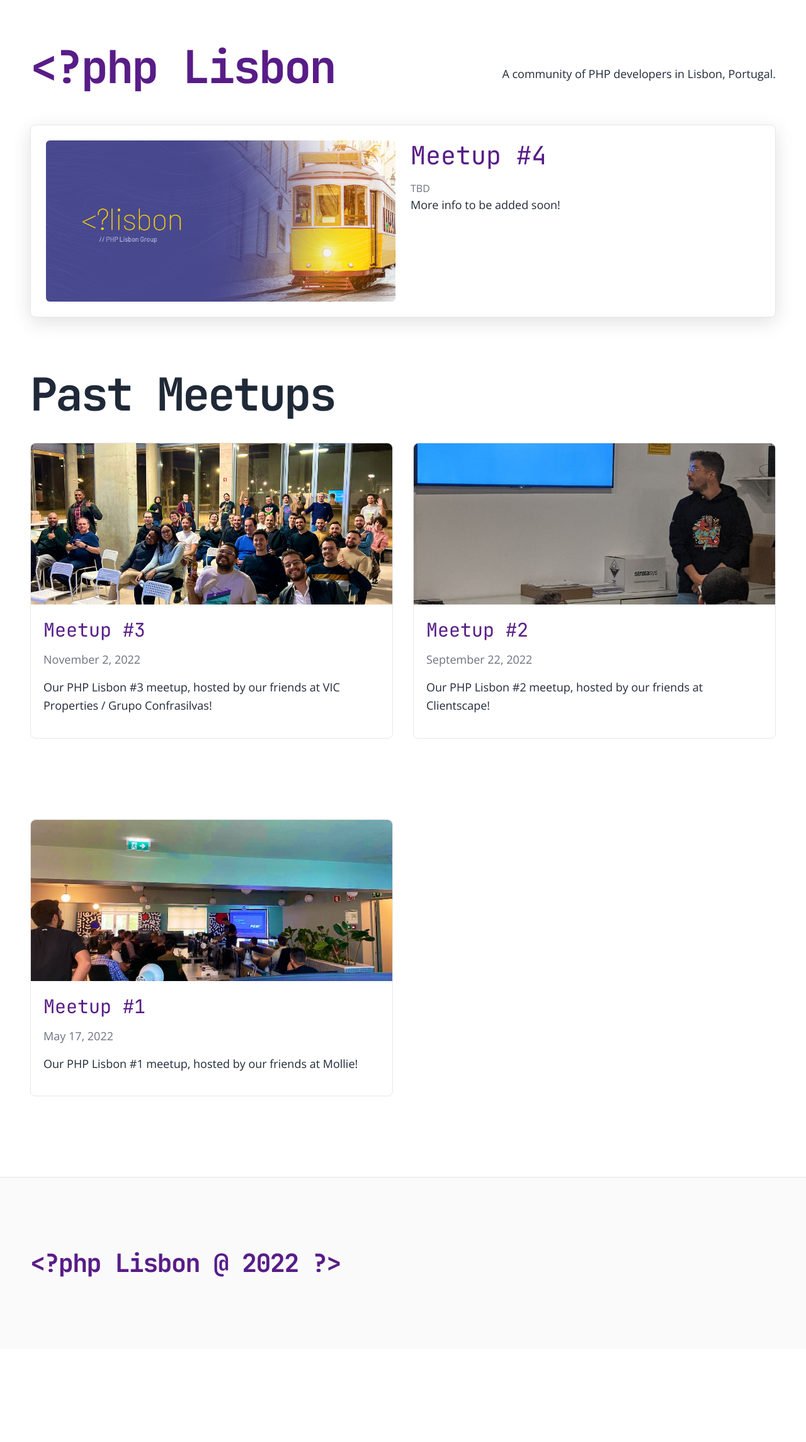
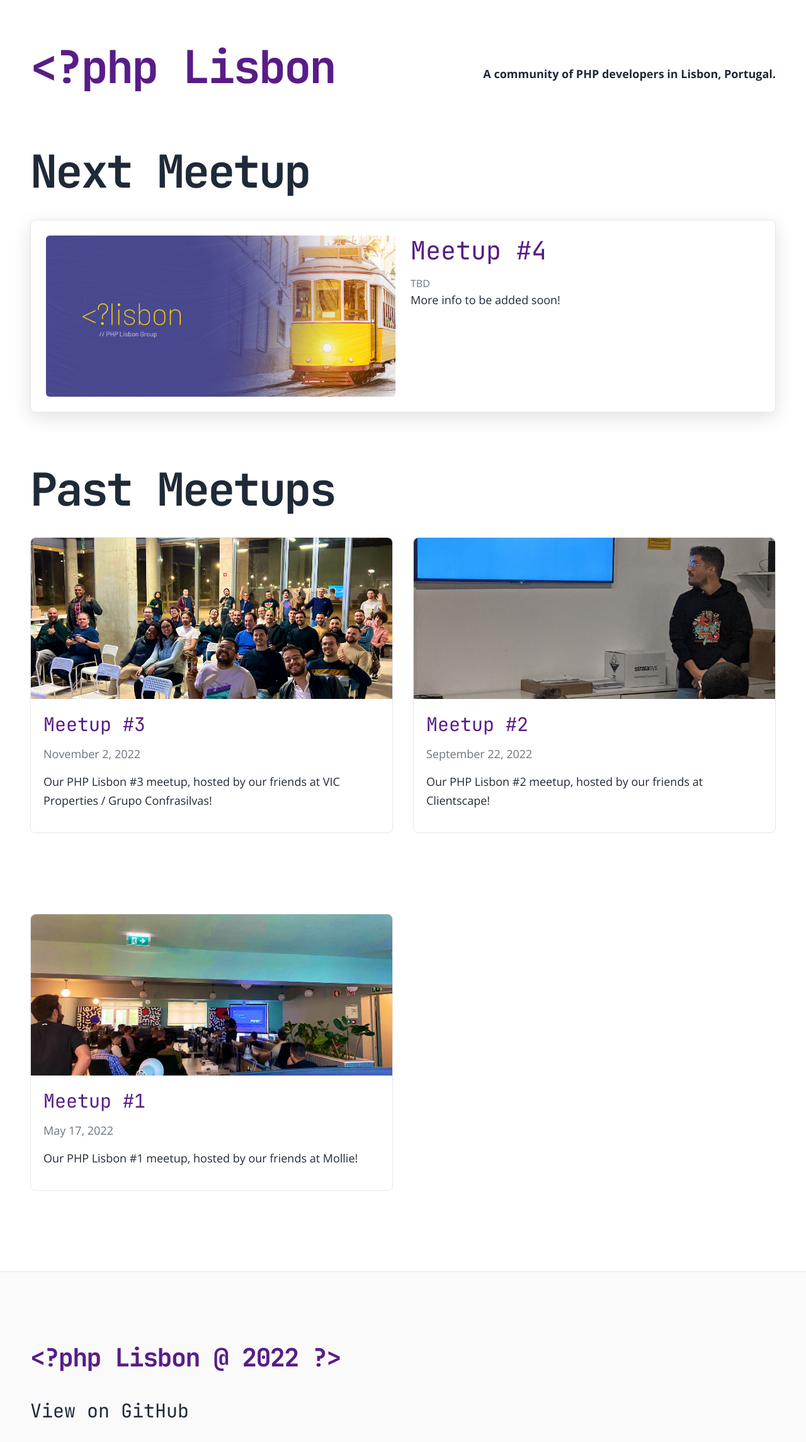
Before and after one commit to php-portugal/meetups, a Next.js app: page / in a window 1280 px wide. Shown: the top 2290 px of the page at 63% size. Before the commit the page ends 2142 px from the top, so only its background shows below. Built offline with nearby package versions, Linux system fonts and the light colour scheme.

Commit message:
small improvements to UI and SEO

```diff
--- a/components/footer.tsx
+++ b/components/footer.tsx
@@ -1,4 +1,5 @@
 import Container from './container'
+import { GITHUB_URL } from '../lib/constants'
 
 const Footer = () => {
   const copyright = `<?php Lisbon @ ${new Date().getFullYear()} ?>`
@@ -6,10 +7,18 @@ const Footer = () => {
   return (
     <footer className="bg-neutral-50 border-t border-neutral-200">
       <Container>
-        <div className="py-28 flex flex-col lg:flex-row items-center">
-          <h3 className="text-4xl text-purple-900 font-serif lg:text-[2.5rem] font-bold tracking-tighter leading-tight text-center lg:text-left mb-10 lg:mb-0 lg:pr-4 lg:w-1/2">
+        <div className="pt-28 flex flex-col lg:flex-row items-center">
+          <h3 className="text-4xl text-purple-900 font-serif lg:text-[2.5rem] font-bold tracking-tighter leading-tight text-center lg:text-left mb-10 lg:pr-4 lg:w-1/2">
             {copyright}
           </h3>
+        </div>
+
+        <div className="pb-28 flex flex-col lg:flex-row items-center">
+          <p className="text-3xl font-serif mb-3 leading-snug text-center lg:text-left">
+            <a className="hover:underline" href={GITHUB_URL} target="_blank" rel="noreferrer">
+              View on GitHub
+            </a>
+          </p>
         </div>
       </Container>
     </footer>
--- a/components/intro.tsx
+++ b/components/intro.tsx
@@ -6,7 +6,7 @@ const Intro = () => {
       <h1 className="text-3xl text-purple-900 font-serif lg:text-7xl font-bold tracking-tighter leading-tight md:pr-8">
         {introHeading}
       </h1>
-      <h2 className="text-center md:text-left text-lg mt-5 md:pl-8">
+      <h2 className="text-center font-bold md:text-left text-lg mt-5 md:pl-8">
         A community of PHP developers in Lisbon, Portugal.
       </h2>
     </section>
--- a/lib/constants.ts
+++ b/lib/constants.ts
@@ -1,3 +1,4 @@
-export const HOME_META_DESCRIPTION = 'Php Lisbon meetup website'
+export const HOME_META_DESCRIPTION = 'PHP Lisbon - The PHP and Web Dev Meetup website for the Lisbon area'
 export const HOME_OG_IMAGE_URL = '/og-image.png'
 export const TBD = 'TBD'
+export const GITHUB_URL = 'https://github.com/php-lisbon/meetups'
--- /dev/null
+++ b/next-sitemap.config.js
@@ -0,0 +1,5 @@
+/** @type {import('next-sitemap').IConfig} */
+module.exports = {
+  siteUrl: 'https://phplisbon.com',
+  generateRobotsTxt: true,
+}
--- a/package.json
+++ b/package.json
@@ -5,6 +5,7 @@
   "scripts": {
     "dev": "next dev",
     "build": "next build",
+    "postbuild": "next-sitemap",
     "start": "next start",
     "lint": "next lint"
   },
@@ -13,6 +14,7 @@
     "date-fns": "^2.29.3",
     "gray-matter": "^4.0.3",
     "next": "12.3.1",
+    "next-sitemap": "^3.1.31",
     "react": "18.2.0",
     "react-dom": "18.2.0",
     "remark": "^14.0.2",
--- a/pages/_document.tsx
+++ b/pages/_document.tsx
@@ -8,6 +8,8 @@ export default function Document() {
           href="https://fonts.googleapis.com/css2?family=JetBrains+Mono:ital,wght@0,400;0,600;0,700;1,400;1,600;1,700&family=Open+Sans:ital,wght@0,400;0,600;0,700;1,400;1,600;1,700&display=swap"
           rel="stylesheet"
         />
+
+        <link rel="icon" href="https://fav.farm/🇵🇹" />
       </Head>
       <body>
         <Main />
--- a/pages/index.tsx
+++ b/pages/index.tsx
@@ -19,10 +19,15 @@ export default function Index({ allMeetups }: IndexPageProps) {
     <>
       <Layout>
         <Head>
-          <title>PHP Lisbon</title>
+          <title>PHP Lisbon - The PHP and Web Dev Meetup for the Lisbon area</title>
         </Head>
         <Container>
           <Intro />
+
+          <h2 className="mt-20 mb-8 text-5xl font-serif lg:text-7xl font-bold tracking-tighter leading-tight">
+            Next Meetup
+          </h2>
+
           {heroPost && (
             <HeroPost
               title={heroPost.title}
```
Also changed, not shown: 1 other file (tests, documents, lock files or other folders).
